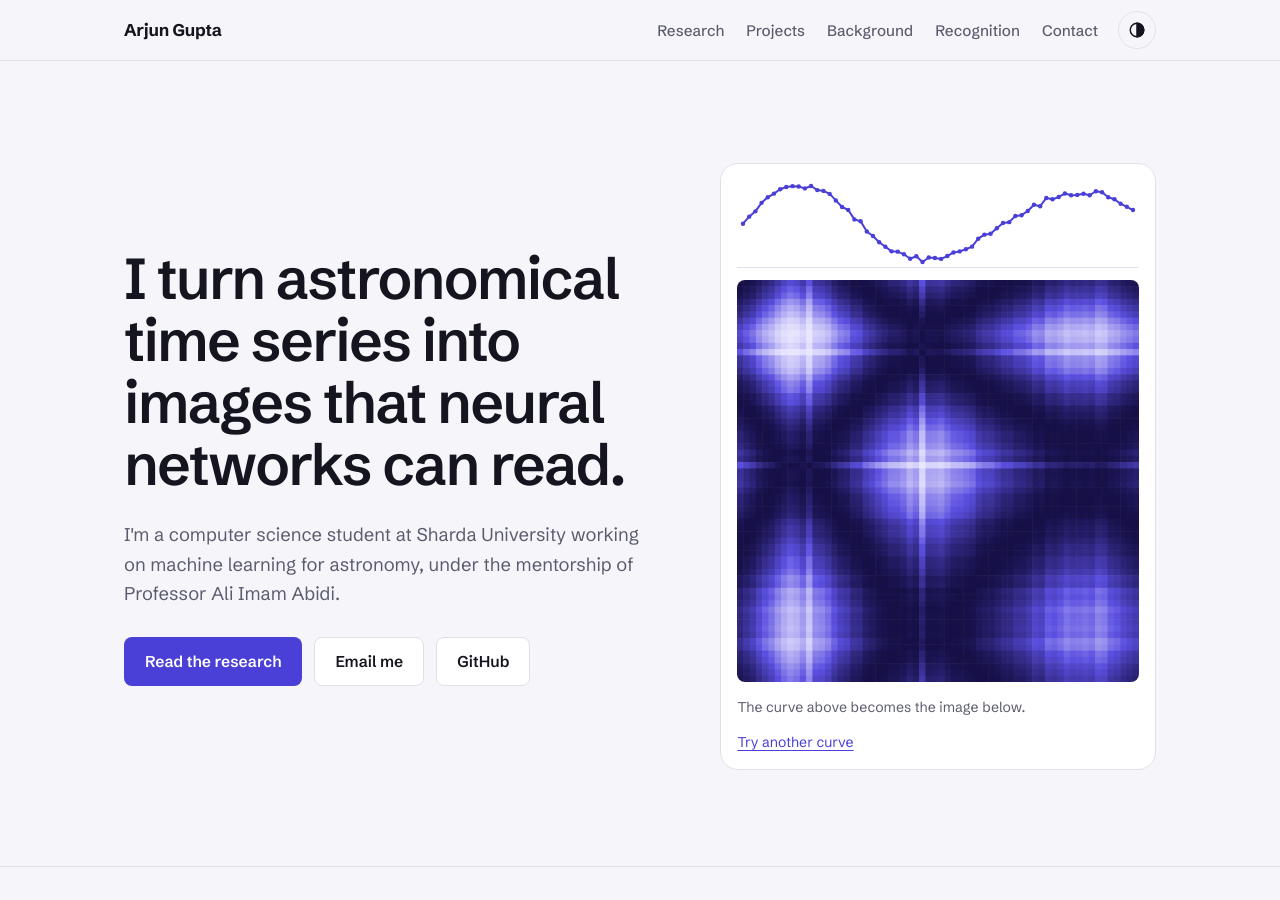
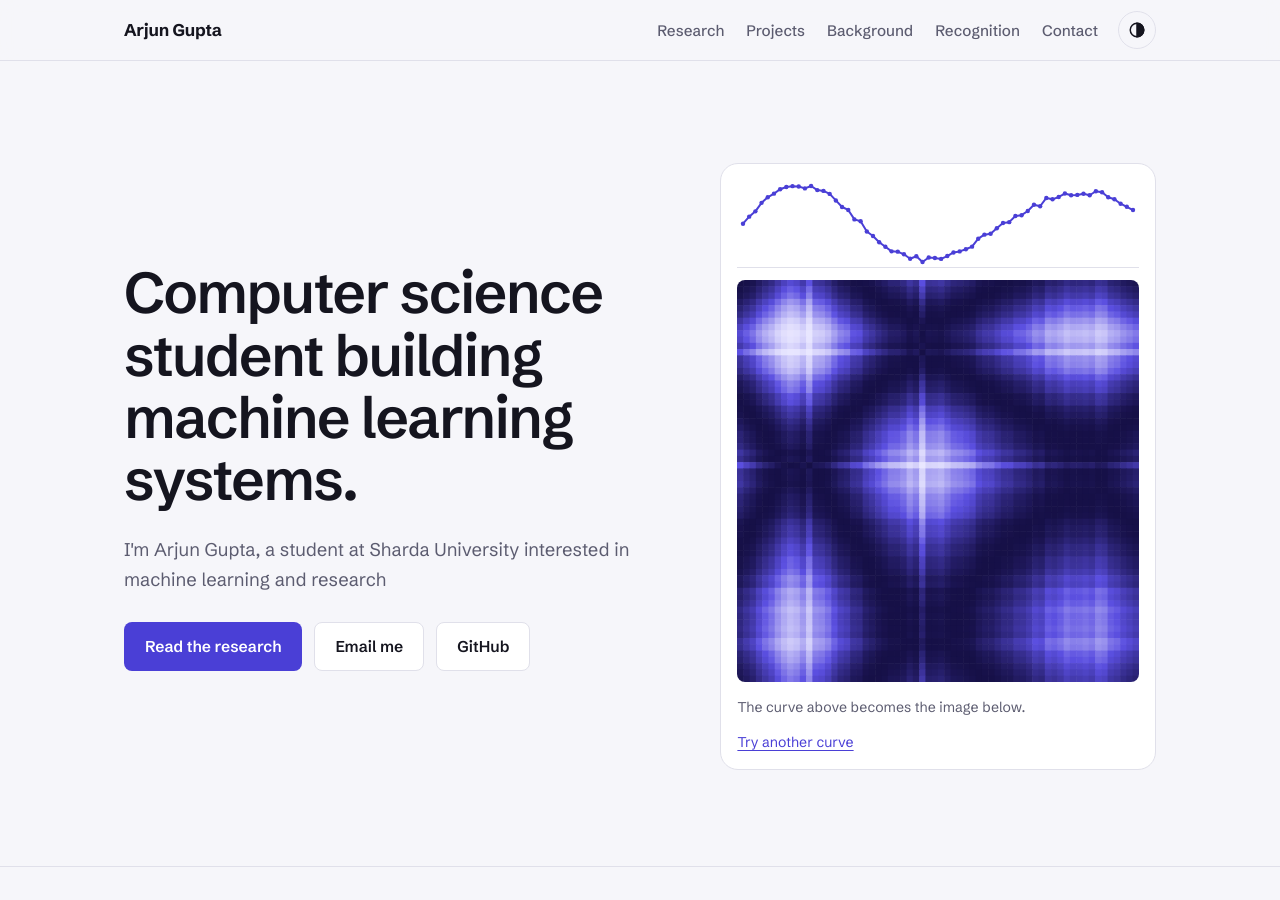
Before and after one commit to arjungupta2508/arjungupta2508.github.io, a Jekyll site: the page built from index.html, in a window 1280 px wide and 900 px high. Built offline with Jekyll 4.4.1, drawn with Linux system fonts in a browser that asks for light colours.

Commit message:
Update profile.yml

```diff
--- a/_data/profile.yml
+++ b/_data/profile.yml
@@ -1,5 +1,5 @@
 name: Arjun Gupta
-headline: I turn astronomical time series into images that neural networks can read.
-summary: I'm a computer science student at Sharda University working on machine learning for astronomy, under the mentorship of Professor Ali Imam Abidi.
+headline: Computer science student building machine learning systems.
+summary: I'm Arjun Gupta, a student at Sharda University interested in machine learning and research
 email: in.arjungupta@gmail.com
 github: arjungupta2508
```
